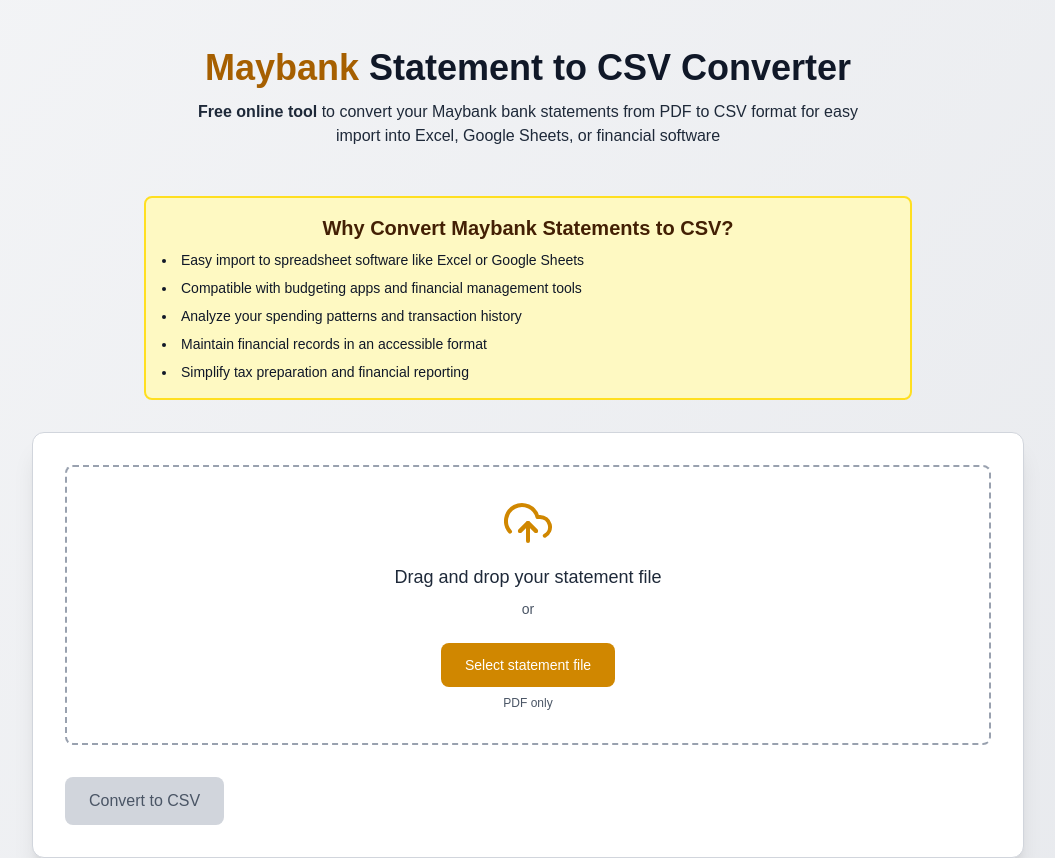
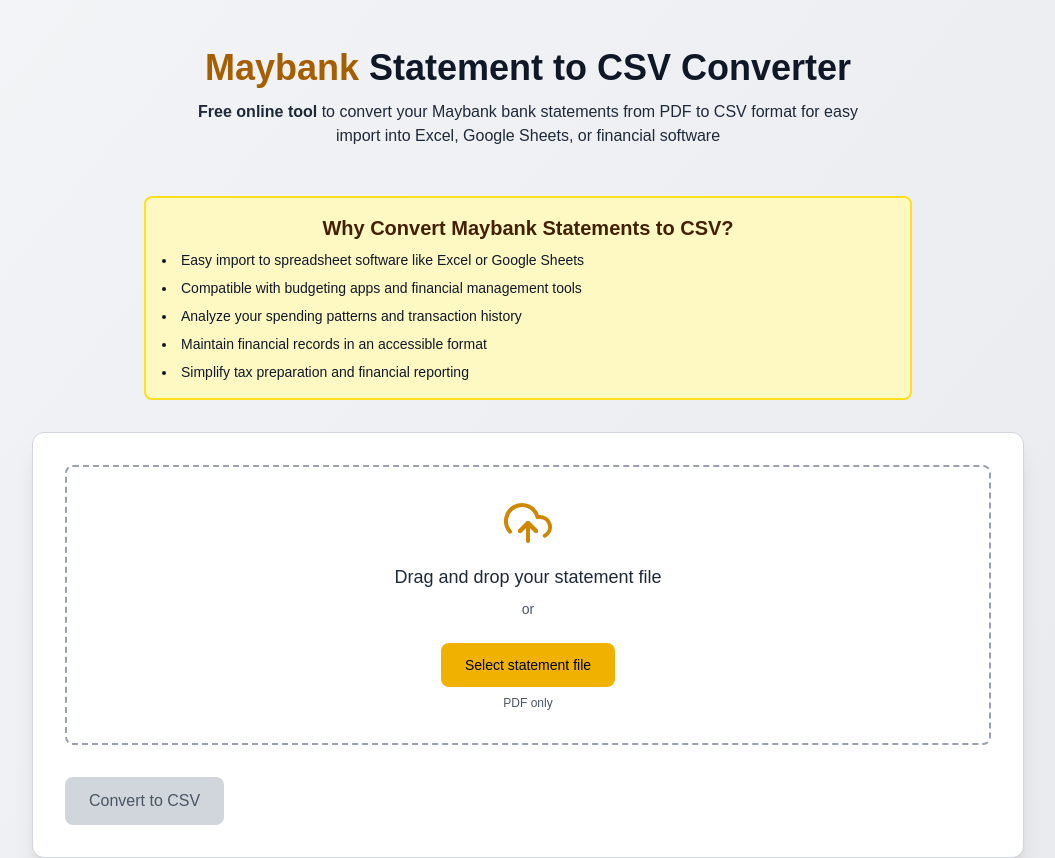
Before and after one commit to issadarkthing/maybankconverter, a Next.js app: page / in a window 1280 px wide. Shown: the top 858 px of the page, without its empty margins (112-1167 px from the left). Built offline with nearby package versions, Linux system fonts and the light colour scheme.

Commit message:
increase color contrast

```diff
--- a/src/app/FileConverter.tsx
+++ b/src/app/FileConverter.tsx
@@ -170,7 +170,7 @@
                                 className={`relative inline-flex items-center px-6 py-3 ${
                                     file
                                         ? "bg-gray-200 dark:bg-gray-700 text-gray-700 dark:text-gray-200"
-                                        : "bg-yellow-600 hover:bg-yellow-700 text-white"
+                                        : "bg-yellow-500 hover:bg-yellow-700 text-black"
                                 } rounded-lg transition-colors cursor-pointer font-medium text-sm`}
                             >
                                 <span className="z-10 relative">
```
